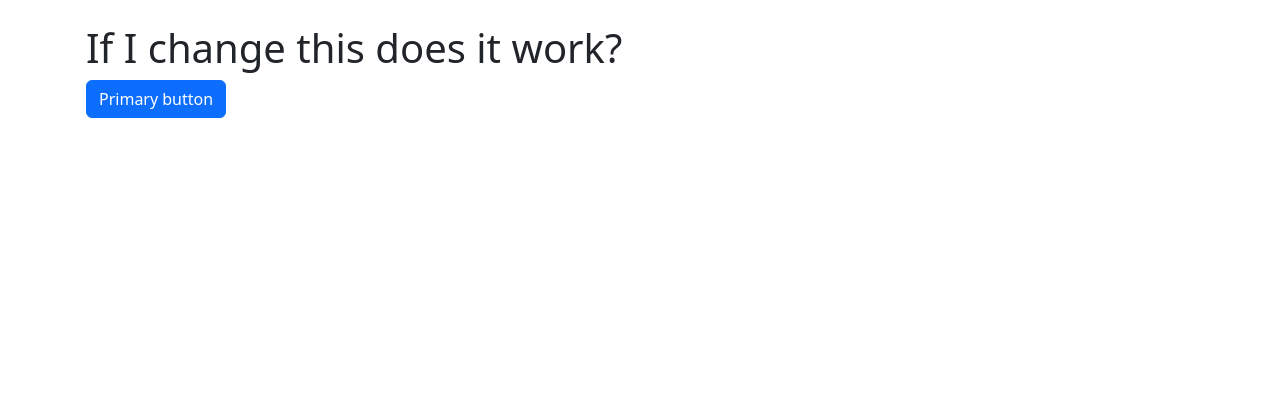
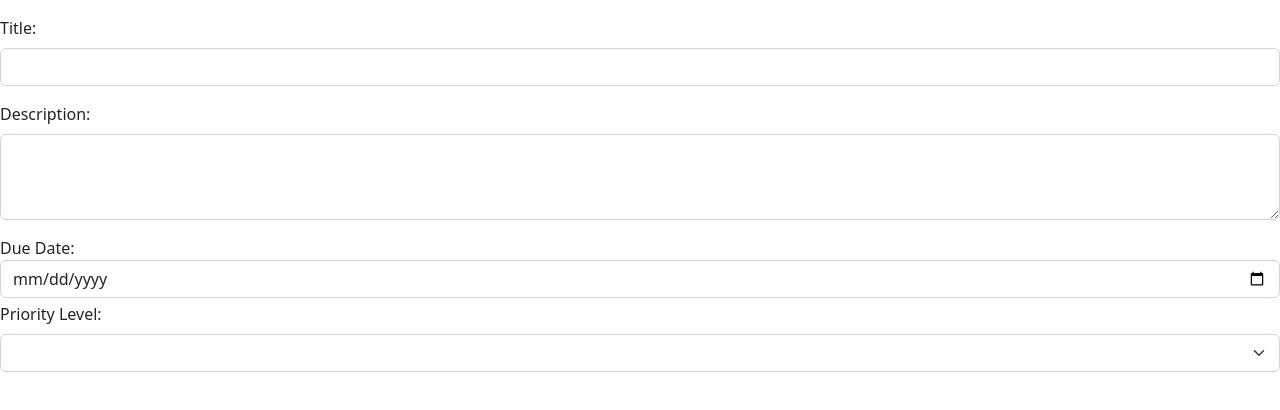
Before and after one commit to asampers/ToDoList, a website built with webpack: page src/index.html in a window 1280 px wide. Built offline with nearby package versions, Linux system fonts and the light colour scheme.

Commit message:
Add new task form

```diff
--- a/src/index.html
+++ b/src/index.html
@@ -7,9 +7,30 @@
   <title>To Do List</title>
 </head>
 <body>
-  <div class="container py-4 px-3 mx-auto">
-    <h1>If I change this does it work?</h1>
-    <button class="btn btn-primary">Primary button</button>
-  </div>
+  <form class="new-task">
+    <div class="mb-3 mt-3">
+      <label for="title" class="form-label">Title:</label>
+      <input type="text" class="form-control" id="title"  name="title">
+    </div>
+    <div class="mb-3">
+      <label for="description" class="form-label">Description:</label>
+      <textarea class="form-control" rows="3" id="description" name="text"></textarea>
+    </div>
+    <div class="form-row justify-content-between align-items-center">
+      <div class="col-auto my-1">
+        <label for="date">Due Date:</label>
+        <input class="form-control" type="date" name="date" id="date" placeholder="today" required>
+      </div>
+      <div class="col-auto my-1">
+        <label for="priority" class="form-label">Priority Level:</label>
+        <select id="priority" class="form-select">
+          <option></option>
+          <option>Low</option>
+          <option>Medium</option>
+          <option>High</option>
+        </select>
+      </div>
+    </div>
+  </form>
 </body>
 </html>
--- a/src/js/index.js
+++ b/src/js/index.js
@@ -3,10 +3,6 @@ import '../scss/styles.scss'
 
 // Import all of Bootstrap's JS
 import * as bootstrap from 'bootstrap'
+
 import { ProjectFactory } from './project'
 import { ToDoFactory } from './todo'
-console.log('This was set up properly.')
-let toDo = ToDoFactory('title', 'desc', 'due', 'low')
-let project = ProjectFactory('This is a project', 'This is its desc')
-console.log (toDo)
-console.log(project)
```
Also changed, not shown: dist/index.html, 1 other file.
